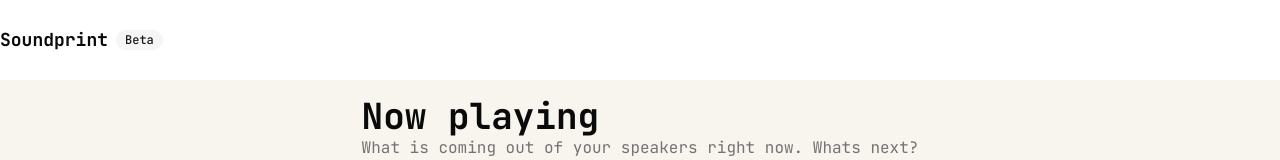
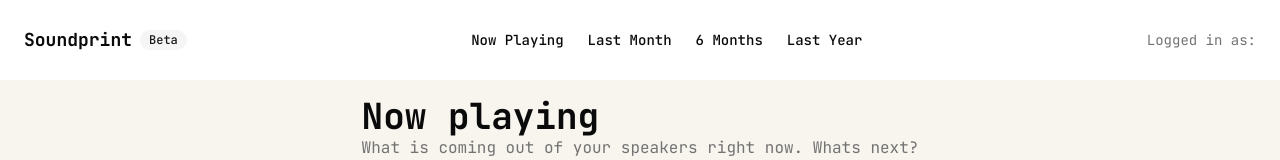
Before and after one commit to taddmtii/Soundprint, a Next.js app: page /now-playing in a window 1280 px wide. Shown: the top 160 px of the page. Built offline with nearby package versions, Linux system fonts and the light colour scheme; no server answers.

Commit message:
basic header setup

```diff
--- a/app/components/Header.tsx
+++ b/app/components/Header.tsx
@@ -1,14 +1,28 @@
 'use client'
 
 import { Badge } from "@/components/ui/badge"
+import Link from "next/link"
+import { useFetchData } from "../hooks/useFetchData"
 
 export default function Header() {
+  const data = useFetchData();
   return (
-    <header className="flex w-full h-20 items-center justify-between bg-white sticky top-0">
+    <header className="flex w-full h-20 items-center justify-between bg-white sticky top-0 px-6">
       <div className="flex items-center gap-2">
         <span className="font-bold text-lg">Soundprint</span>
         <Badge className="rounded-2xl" variant="secondary">Beta</Badge>
       </div>
+
+      <nav className="flex items-center gap-6">
+        <Link href="/now-playing" className="text-sm font-medium hover:text-primary transition-colors">Now Playing</Link>
+        <Link href="/4-weeks" className="text-sm font-medium hover:text-primary transition-colors">Last Month</Link>
+        <Link href="/6-months" className="text-sm font-medium hover:text-primary transition-colors">6 Months</Link>
+        <Link href="/12-months" className="text-sm font-medium hover:text-primary transition-colors">Last Year</Link>
+      </nav>
+
+      <div>
+        <span className="text-muted-foreground text-sm">Logged in as: { data.user?.display_name}</span>
+      </div>
     </header>
   )
 }
```
